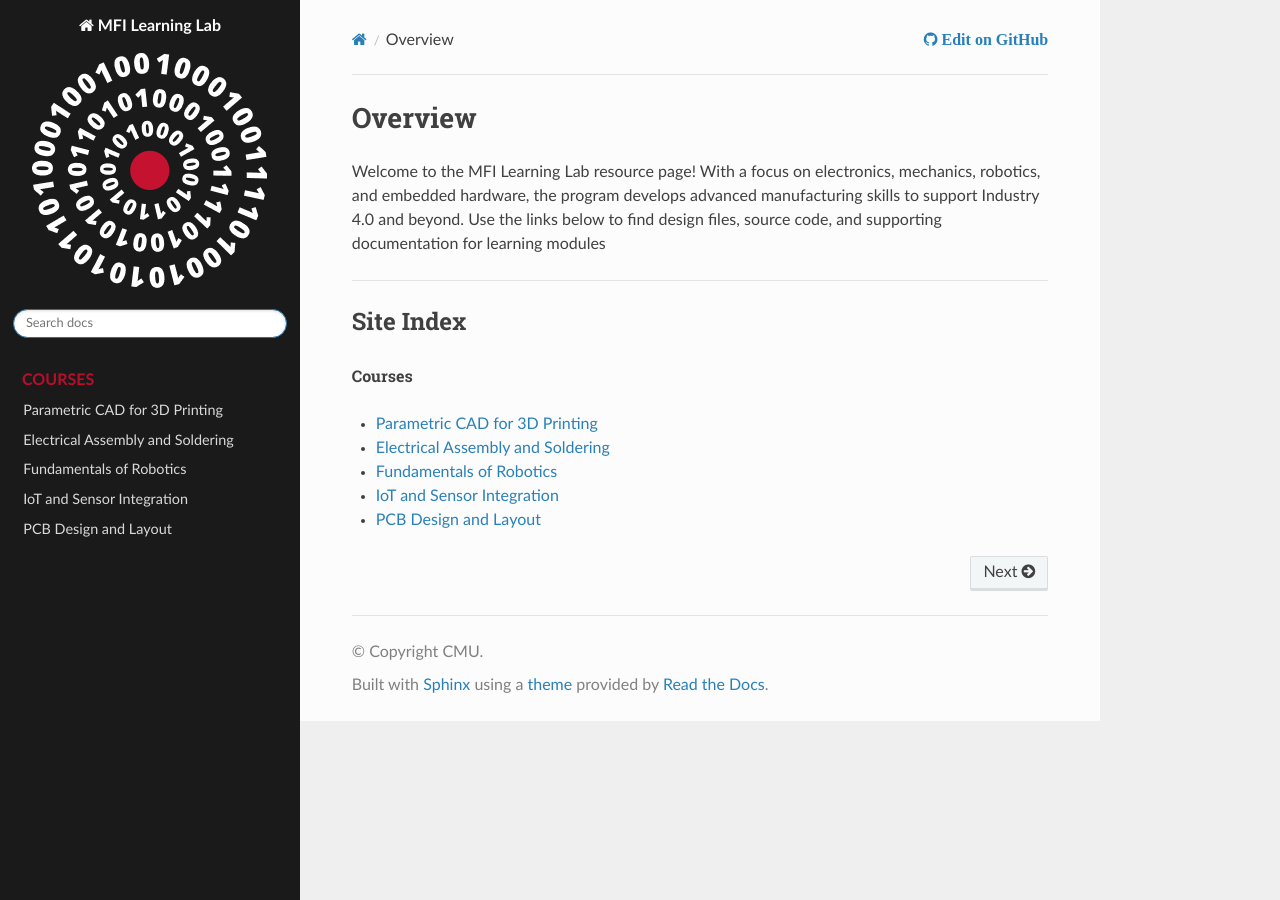
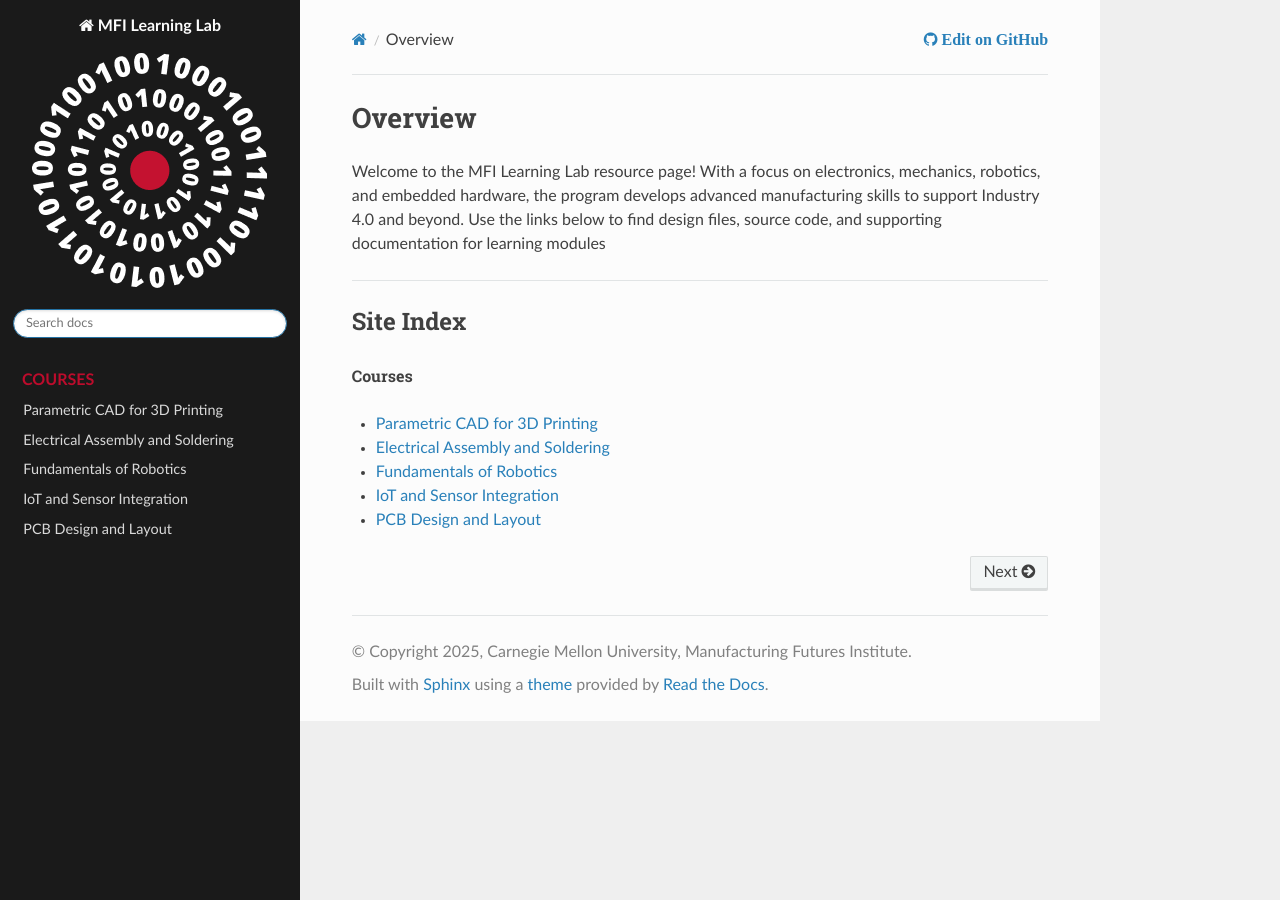
Before and after one commit to cmu-mfi/learninglab, a Sphinx documentation site: the page built from doc/index.md, in a window 1280 px wide. Built offline with Sphinx 7.4.7 and the Read the Docs theme 3.1.0, drawn with Linux system fonts in a browser that asks for light colours.

Commit message:
fixed copyright and license

```diff
--- a/doc/conf.py
+++ b/doc/conf.py
@@ -6,9 +6,11 @@
 # -- Project information -----------------------------------------------------
 # https://www.sphinx-doc.org/en/master/usage/configuration.html#project-information
 
+import time
+
 project = 'MFI Learning Lab'
-copyright = 'CMU'
-author = 'Manufacturing Futures Institute'
+author = 'Carnegie Mellon University, Manufacturing Futures Institute'
+copyright = '{}, {}'.format(time.strftime('%Y'), author)
 # release = '1.0'
 
 # -- General configuration ---------------------------------------------------
```
Also changed, not shown: 2 other files.
